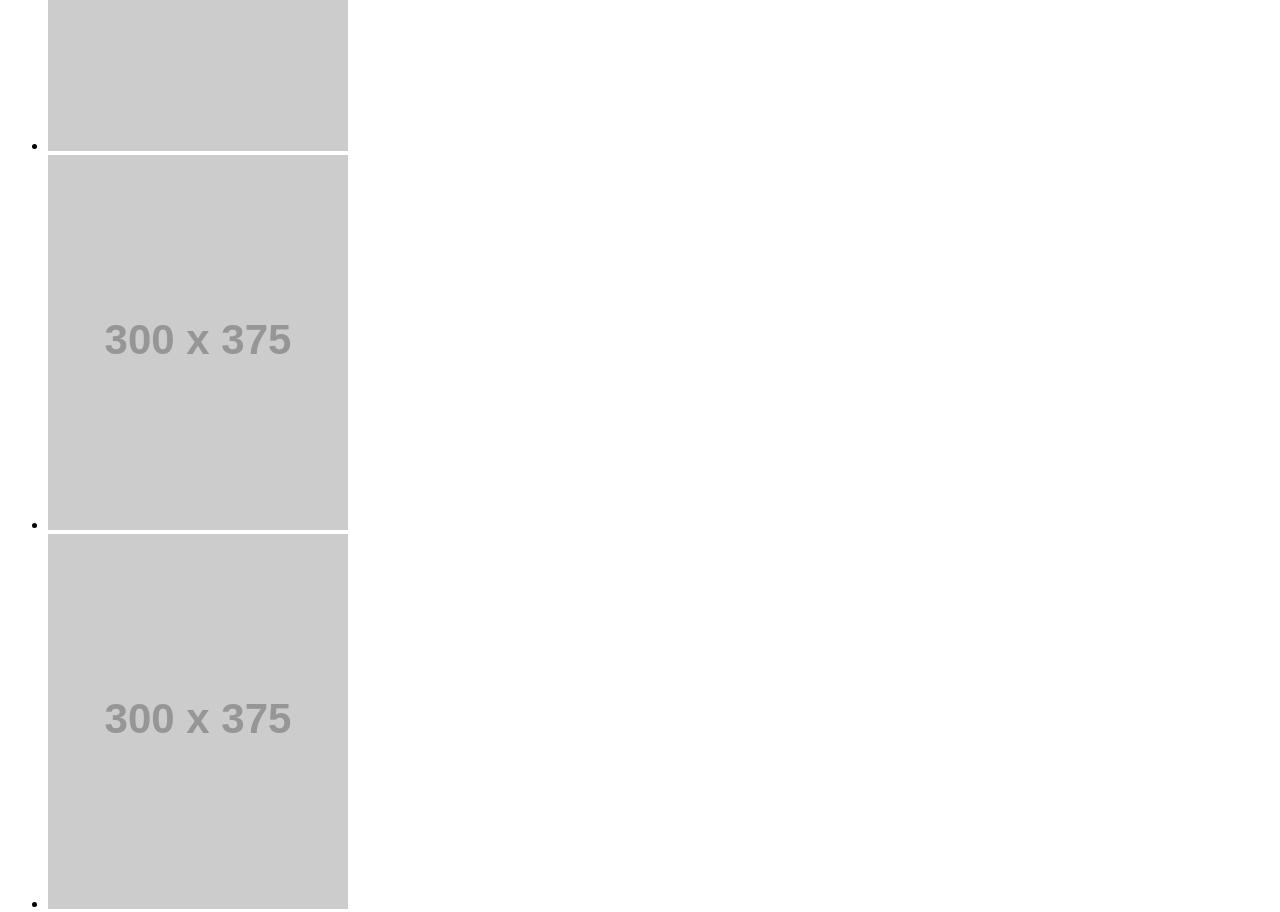
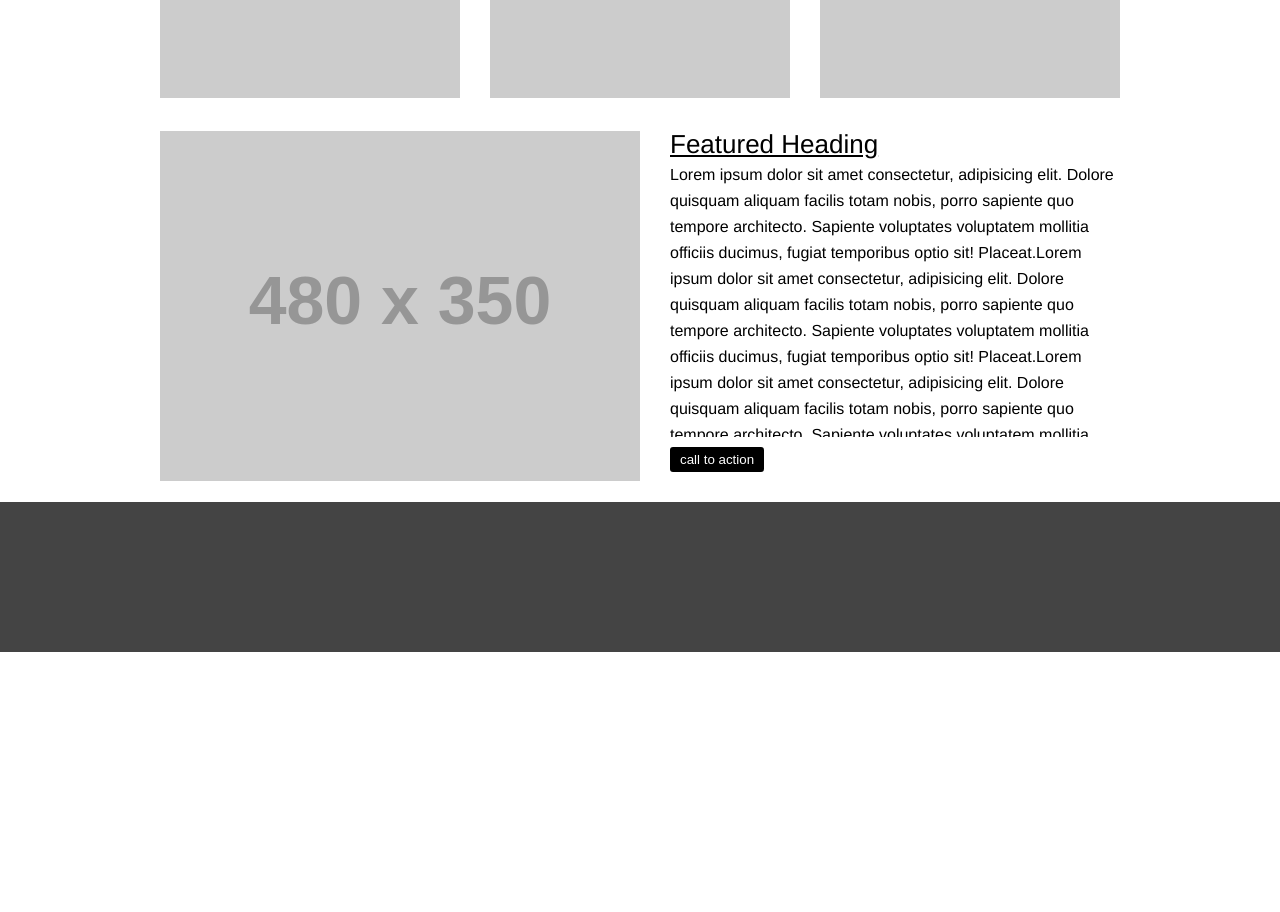
Before and after one commit to thomascbullock/wireframe-build, a plain HTML site: page index.html in a window 1280 px wide. Shown: the part 880-1792 px from the top of the page. After the commit the page ends 1532 px from the top, so only its background shows below. Drawn offline with Linux system fonts and the light colour scheme; placeholder pictures from the web are drawn by us.

Commit message:
finished styling

```diff
--- a/reset.css
+++ b/reset.css
@@ -0,0 +1,48 @@
+/* http://meyerweb.com/eric/tools/css/reset/
+   v2.0 | 20110126
+   License: none (public domain)
+*/
+
+html, body, div, span, applet, object, iframe,
+h1, h2, h3, h4, h5, h6, p, blockquote, pre,
+a, abbr, acronym, address, big, cite, code,
+del, dfn, em, img, ins, kbd, q, s, samp,
+small, strike, strong, sub, sup, tt, var,
+b, u, i, center,
+dl, dt, dd, ol, ul, li,
+fieldset, form, label, legend,
+table, caption, tbody, tfoot, thead, tr, th, td,
+article, aside, canvas, details, embed,
+figure, figcaption, footer, header, hgroup,
+menu, nav, output, ruby, section, summary,
+time, mark, audio, video {
+	margin: 0;
+	padding: 0;
+	border: 0;
+	font-size: 100%;
+	font: inherit;
+	vertical-align: baseline;
+}
+/* HTML5 display-role reset for older browsers */
+article, aside, details, figcaption, figure,
+footer, header, hgroup, menu, nav, section {
+	display: block;
+}
+body {
+	line-height: 1;
+}
+ol, ul {
+	list-style: none;
+}
+blockquote, q {
+	quotes: none;
+}
+blockquote:before, blockquote:after,
+q:before, q:after {
+	content: '';
+	content: none;
+}
+table {
+	border-collapse: collapse;
+	border-spacing: 0;
+}
--- a/style.css
+++ b/style.css
@@ -0,0 +1,88 @@
+* {
+    /* outline: dotted 1px green; */
+}
+
+body {
+    font-family: helvetica;
+}
+
+/* base styles */
+
+a {
+    text-decoration: none;
+    color: #fff
+}
+
+/* site styles */
+
+header {
+    background: #000;
+    height: 100px;
+}
+
+header section {
+    width: 960px;
+    margin: 0 auto;
+}
+
+header img {
+    float: left;
+    margin-right: 50px;
+    margin-top: 15px;
+}
+
+header nav li {
+    display: inline-block;
+    margin-right: 30px;
+    margin-top: 45px;
+}
+
+.sub-banners li {
+    float: left;
+    margin-right: 30px;
+    margin-top: 30px;
+    margin-bottom: 30px;
+
+}
+
+.sub-banners li:last-child {
+    margin-right: 0;
+}
+
+.left {
+    float: left;
+    margin-right: 30px;
+}
+
+.right h2 {
+    font-size: 26px;
+    text-transform: capitalize;
+    text-decoration: underline;
+    margin-bottom: 5px;
+}
+
+.right p {
+    line-height: 26px;
+    height: 275px;
+    overflow: auto;
+}
+
+.right button {
+    border: none;
+    padding: 5px 10px 5px 10px;
+    background: #000;
+    color: #fff;
+    border-radius: 3px;
+    margin-top: 10px;
+}
+
+main {
+    width: 960px;
+    margin: 20px auto;
+}
+
+footer {
+    background: #444;
+    height: 150px;
+    margin-top: 30px;
+}
```
Also changed, not shown: index.html (+1 -1 lines).
